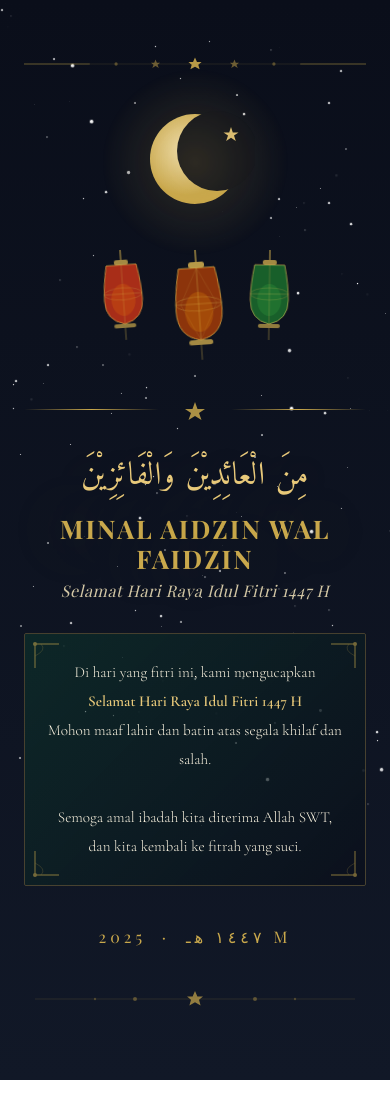
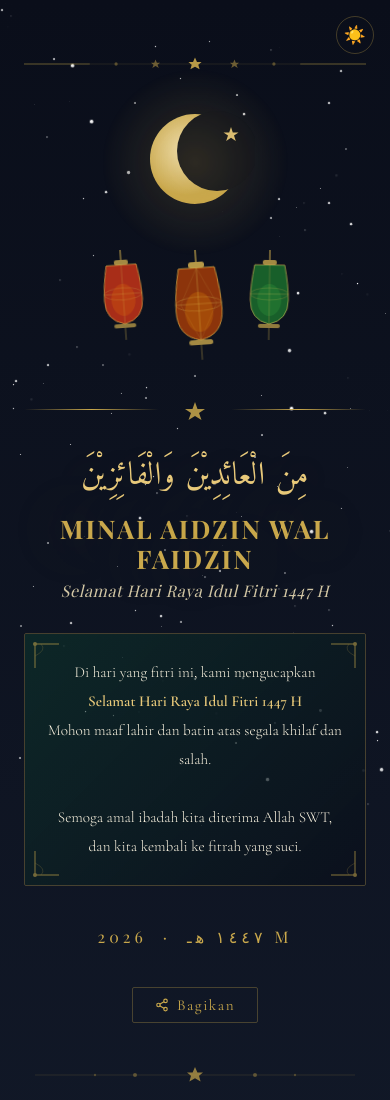
Before and after one commit to farhanhunter/eidmubarak, a plain HTML site: page index.html in a window 390 px wide. Drawn offline with nearby package versions, Linux system fonts and the light colour scheme; a web font is replaced by a local one.

Commit message:
feat: theme toggle, share button, and SEO meta tags
- Add manual theme toggle button (☀️/🌙) fixed top-right
  with manualTheme state, overrides auto time-based theme
- Add share button using Web Share API (mobile),
  fallback to clipboard.writeText() with '✓' feedback (desktop)
- Add meta description and og:title/description/url/image tags
- Bump version to 1.2.0

```diff
--- a/index.html
+++ b/index.html
@@ -4,6 +4,11 @@
     <meta charset="UTF-8" />
     <meta name="viewport" content="width=device-width, initial-scale=1.0" />
     <title>Minal Aidzin Wal Faidzin – Idul Fitri 1447 H</title>
+    <meta name="description" content="Selamat Hari Raya Idul Fitri 1447H — Mohon Maaf Lahir dan Batin" />
+    <meta property="og:title" content="Minal Aidzin Wal Faidzin 1447H" />
+    <meta property="og:description" content="Selamat Hari Raya Idul Fitri 1447H — Mohon Maaf Lahir dan Batin" />
+    <meta property="og:image" content="https://eidmubarak-gamma.vercel.app/og-preview.png" />
+    <meta property="og:type" content="website" />
     <link rel="preconnect" href="https://fonts.googleapis.com" />
     <link rel="preconnect" href="https://fonts.gstatic.com" crossorigin />
     <link href="https://fonts.googleapis.com/css2?family=Playfair+Display:ital,wght@0,400;0,700;1,400&family=Cormorant+Garamond:wght@300;400;600&family=Amiri:ital,wght@0,400;0,700;1,400&display=swap" rel="stylesheet" />
@@ -123,8 +128,6 @@
             flex-direction: column;
             align-items: center;
             transform-origin: top center;
-            animation: swing var(--sw, 4s) ease-in-out infinite;
-            animation-delay: var(--sd, 0s);
         }
         @keyframes swing {
             0%, 100% { transform: rotate(-4deg); }
@@ -233,7 +236,6 @@
             color: var(--gold);
             letter-spacing: 0.25em;
             text-transform: uppercase;
-            opacity: 0.75;
             margin-bottom: 2.5rem;
             animation: fadeIn 1s ease forwards 1.6s;
         }
@@ -262,6 +264,47 @@
         /* ── Moon crescent cutout ── */
         #moon-crescent { fill: var(--moon-crescent-fill, #0A0E1A); }
 
+        /* ── Theme toggle ── */
+        .theme-toggle {
+            position: fixed;
+            top: 1rem;
+            right: 1rem;
+            z-index: 100;
+            width: 2.4rem;
+            height: 2.4rem;
+            border-radius: 50%;
+            border: 1px solid var(--card-border, rgba(201,168,76,0.3));
+            background: transparent;
+            cursor: pointer;
+            font-size: 1.1rem;
+            display: flex;
+            align-items: center;
+            justify-content: center;
+            transition: border-color 0.3s, background 0.3s;
+        }
+        .theme-toggle:hover { background: rgba(201,168,76,0.12); }
+
+        /* ── Share button ── */
+        .share-btn {
+            display: inline-flex;
+            align-items: center;
+            gap: 0.5rem;
+            padding: 0.5rem 1.4rem;
+            border: 1px solid var(--card-border, rgba(201,168,76,0.3));
+            border-radius: 2px;
+            background: transparent;
+            color: var(--gold);
+            font-family: 'Cormorant Garamond', serif;
+            font-size: 0.95rem;
+            letter-spacing: 0.1em;
+            cursor: pointer;
+            margin-bottom: 2.5rem;
+            opacity: 0;
+            animation: fadeIn 1s ease forwards 1.8s;
+            transition: background 0.2s;
+        }
+        .share-btn:hover { background: rgba(201,168,76,0.1); }
+
         /* ── Responsive ── */
         @media (max-width: 500px) {
             .lanterns-row { gap: 1.5rem; }
@@ -270,6 +313,9 @@
     </style>
 </head>
 <body>
+
+<!-- Theme toggle -->
+<button class="theme-toggle" id="theme-toggle" aria-label="Toggle tema"></button>
 
 <!-- Star field -->
 <div class="stars-layer" id="stars"></div>
@@ -322,7 +368,7 @@
     <!-- Lanterns -->
     <div class="lanterns-row">
         <!-- Lantern 1 -->
-        <div class="lantern-wrap" style="--sw:5s;--sd:0s;">
+        <div class="lantern-wrap" style="animation:swing 5s ease-in-out 0s infinite;">
             <svg width="46" height="90" viewBox="0 0 46 90" xmlns="http://www.w3.org/2000/svg">
                 <line x1="23" y1="0" x2="23" y2="10" stroke="#C9A84C" stroke-width="1"/>
                 <rect x="16" y="10" width="14" height="5" rx="2" fill="#C9A84C" opacity="0.8"/>
@@ -339,7 +385,7 @@
             </svg>
         </div>
         <!-- Lantern 2 (bigger, center) -->
-        <div class="lantern-wrap" style="--sw:4.5s;--sd:0.7s;">
+        <div class="lantern-wrap" style="animation:swing 4.5s ease-in-out 0.7s infinite;">
             <svg width="56" height="110" viewBox="0 0 56 110" xmlns="http://www.w3.org/2000/svg">
                 <line x1="28" y1="0" x2="28" y2="12" stroke="#C9A84C" stroke-width="1.2"/>
                 <rect x="20" y="12" width="16" height="6" rx="2.5" fill="#C9A84C" opacity="0.9"/>
@@ -356,7 +402,7 @@
             </svg>
         </div>
         <!-- Lantern 3 -->
-        <div class="lantern-wrap" style="--sw:5s;--sd:1.4s;">
+        <div class="lantern-wrap" style="animation:swing 5s ease-in-out 1.4s infinite;">
             <svg width="46" height="90" viewBox="0 0 46 90" xmlns="http://www.w3.org/2000/svg">
                 <line x1="23" y1="0" x2="23" y2="10" stroke="#C9A84C" stroke-width="1"/>
                 <rect x="16" y="10" width="14" height="5" rx="2" fill="#C9A84C" opacity="0.8"/>
@@ -428,8 +474,17 @@
 
     <!-- Year badge -->
     <div class="year-badge" style="opacity:0;animation:fadeIn 1s ease forwards 1.6s;">
-        ١٤٤٧ هـ &nbsp;·&nbsp; 2025 M
+        ١٤٤٧ هـ &nbsp;·&nbsp; 2026 M
     </div>
+
+    <!-- Share button -->
+    <button class="share-btn" id="share-btn">
+        <svg width="14" height="14" viewBox="0 0 24 24" fill="none" stroke="currentColor" stroke-width="2" stroke-linecap="round" stroke-linejoin="round">
+            <circle cx="18" cy="5" r="3"/><circle cx="6" cy="12" r="3"/><circle cx="18" cy="19" r="3"/>
+            <line x1="8.59" y1="13.51" x2="15.42" y2="17.49"/><line x1="15.41" y1="6.51" x2="8.59" y2="10.49"/>
+        </svg>
+        Bagikan
+    </button>
 
     <!-- Bottom geo band -->
     <div class="bottom-geo">
@@ -449,12 +504,43 @@
 </div>
 
 <script>
-    // Apply time-based theme: 00:00–11:59 = light, 12:00–23:59 = dark
+    // ── Theme (auto + manual override) ──
+    const toggleBtn = document.getElementById('theme-toggle');
+    let manualTheme = null;
+
     function applyTheme() {
-        const hour = new Date().getHours();
-        document.documentElement.setAttribute('data-theme', hour < 12 ? 'light' : 'dark');
+        const theme = manualTheme ?? (new Date().getHours() < 12 ? 'light' : 'dark');
+        document.documentElement.setAttribute('data-theme', theme);
+        toggleBtn.textContent = theme === 'dark' ? '☀️' : '🌙';
     }
+
+    toggleBtn.addEventListener('click', () => {
+        const current = document.documentElement.getAttribute('data-theme');
+        manualTheme = current === 'dark' ? 'light' : 'dark';
+        applyTheme();
+    });
+
     applyTheme();
+
+    // ── Share ──
+    document.getElementById('share-btn').addEventListener('click', async () => {
+        const shareData = {
+            title: 'Minal Aidzin Wal Faidzin 1447H',
+            text: 'Selamat Hari Raya Idul Fitri 1447H — Mohon Maaf Lahir dan Batin',
+            url: location.href,
+        };
+        try {
+            if (navigator.share) {
+                await navigator.share(shareData);
+            } else {
+                await navigator.clipboard.writeText(location.href);
+                const btn = document.getElementById('share-btn');
+                const orig = btn.innerHTML;
+                btn.textContent = 'Link disalin! ✓';
+                setTimeout(() => { btn.innerHTML = orig; }, 2000);
+            }
+        } catch (_) { /* user cancelled */ }
+    });
 
     // Generate random stars
     const layer = document.getElementById('stars');
```
